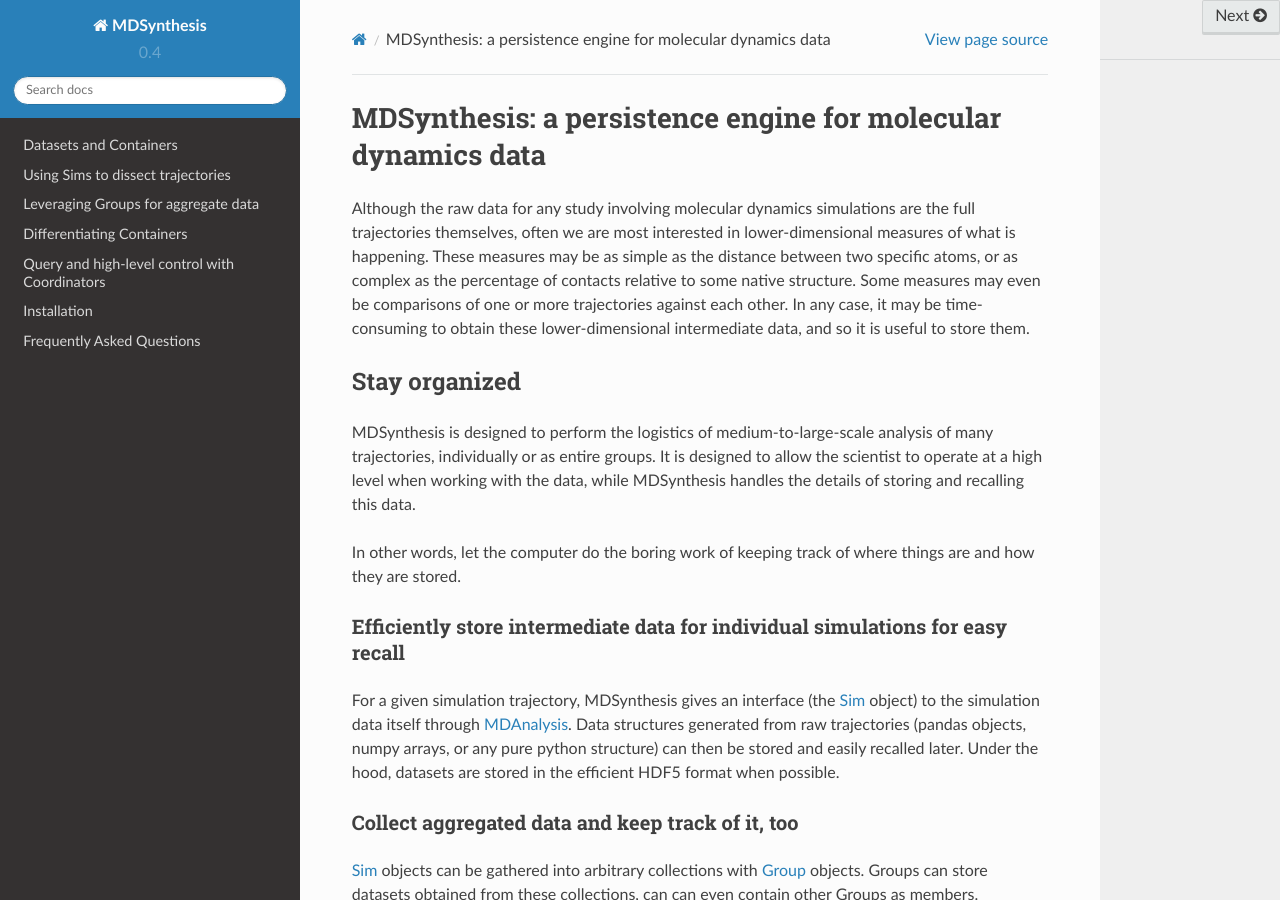
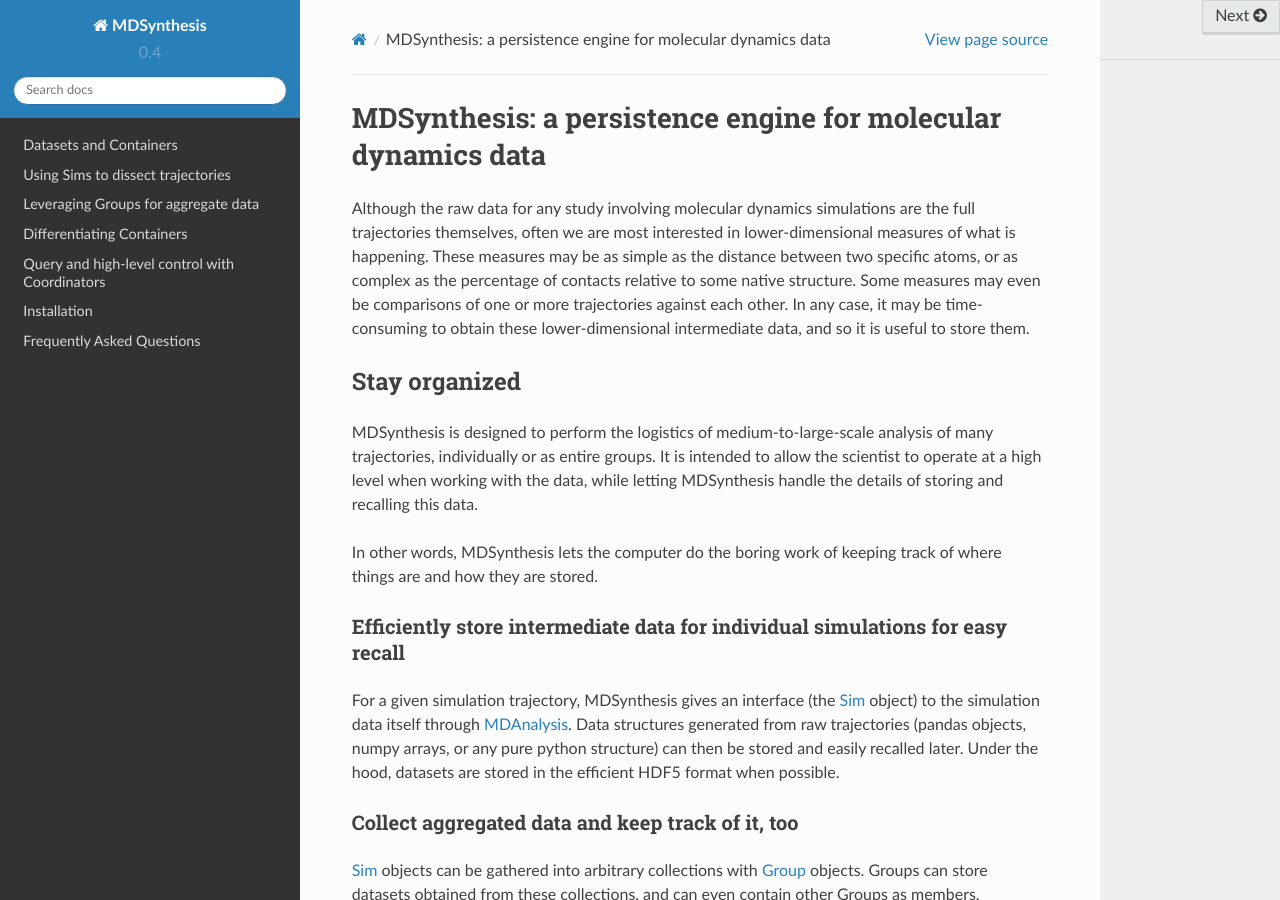
Before and after one commit to datreant/datreant, a Sphinx documentation site: the page built from docs/index.rst, in a window 1280 px wide and 900 px high. Built offline with Sphinx 7.4.7 and the Read the Docs theme 2.0.0, drawn with Linux system fonts in a browser that asks for light colours; pages that are not in the unit, such as notebooks, are missing from menus.

Commit message:
Minor doc fixes.

```diff
--- a/README.rst
+++ b/README.rst
@@ -30,8 +30,8 @@ datasets are stored in the efficient HDF5 format when possible.
 Collect aggregated data and keep track of it, too
 -------------------------------------------------
 **Sim** objects can be gathered into arbitrary collections with **Group** objects.
-Groups can store datasets obtained from these collections, can can even
-contain other Groups as members.
+Groups can store datasets obtained from these collections, and can even contain
+other Groups as members.
 
 Query for simulation results instead of manually hunting for them
 -----------------------------------------------------------------
--- a/docs/index.rst
+++ b/docs/index.rst
@@ -18,12 +18,13 @@ it is useful to store them.
 Stay organized
 ==============
 MDSynthesis is designed to perform the logistics of medium-to-large-scale
-analysis of many trajectories, individually or as entire groups. It is designed
+analysis of many trajectories, individually or as entire groups. It is intended
 to allow the scientist to operate at a high level when working with the data,
-while MDSynthesis handles the details of storing and recalling this data.
+while letting MDSynthesis handle the details of storing and recalling this
+data.
 
-In other words, let the computer do the boring work of keeping track of where
-things are and how they are stored.
+In other words, MDSynthesis lets the computer do the boring work of keeping
+track of where things are and how they are stored.
 
 Efficiently store intermediate data for individual simulations for easy recall
 ------------------------------------------------------------------------------
@@ -39,7 +40,7 @@ Collect aggregated data and keep track of it, too
 -------------------------------------------------
 :doc:`Sim <Sim>` objects can be gathered into arbitrary collections with
 :doc:`Group <Group>` objects.  Groups can store datasets obtained from these
-collections, can can even contain other Groups as members.
+collections, and can even contain other Groups as members.
 
 Query for simulation results instead of manually hunting for them
 -----------------------------------------------------------------
```
